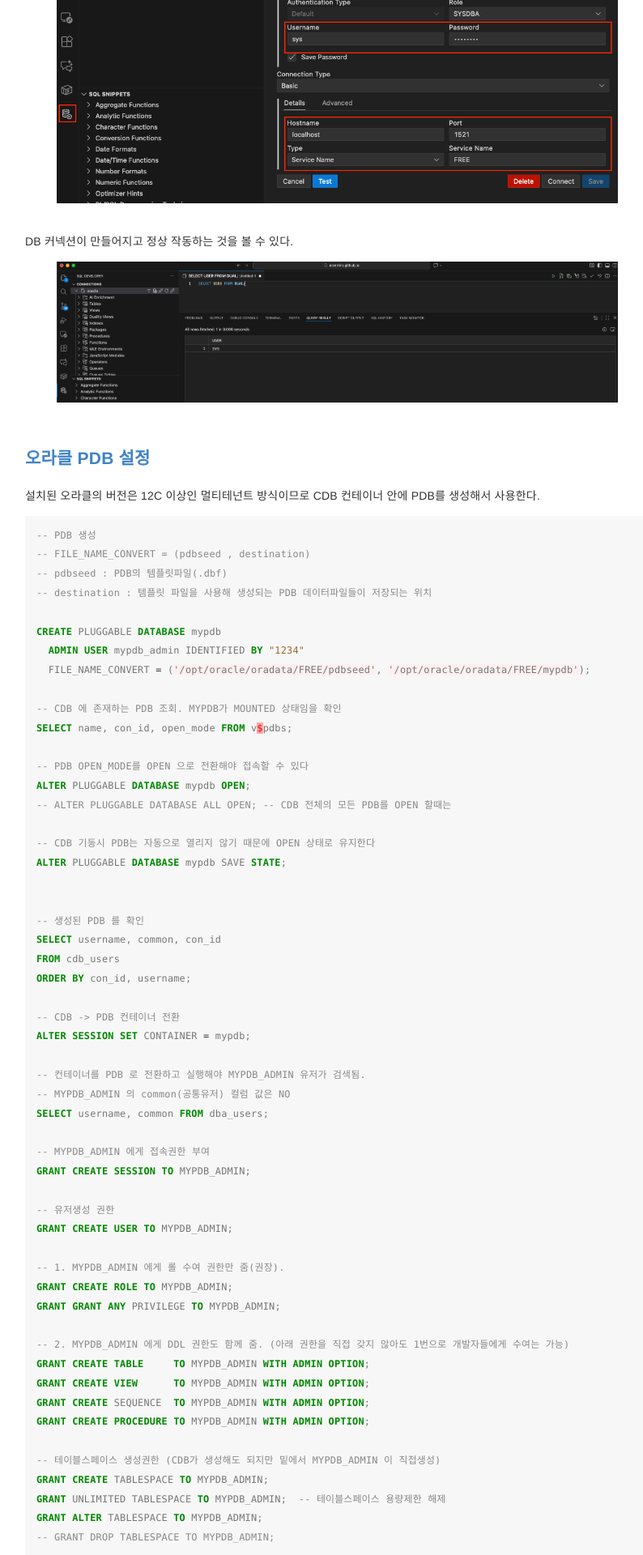
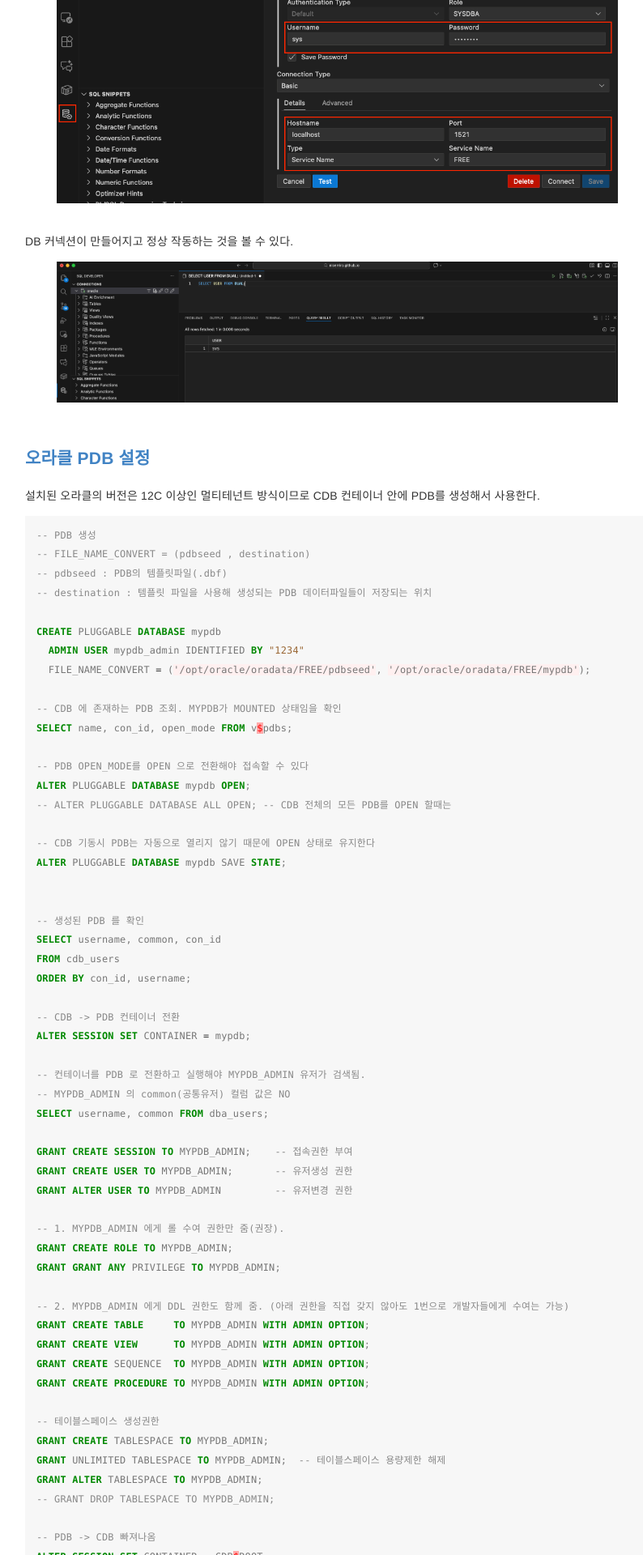
Before and after one commit to nicemiro/nicemiro.github.io, a Jekyll site: the page built from _posts/web/2025-12-08-running_oracle_in_mac.md, in a window 1280 px wide. Shown: the part 3080-5000 px from the top of the page at 81% size, without its empty margins (224-1018 px from the left). Built offline with Jekyll 4.4.1, drawn with Linux system fonts in a browser that asks for light colours; some of the changed text lies outside the part shown.

Commit message:
add: additional content

```diff
--- a/_posts/web/2025-12-08-running_oracle_in_mac.md
+++ b/_posts/web/2025-12-08-running_oracle_in_mac.md
@@ -201,11 +201,9 @@ ALTER SESSION SET CONTAINER = mypdb;
 -- MYPDB_ADMIN 의 common(공통유저) 컬럼 값은 NO
 SELECT username, common FROM dba_users;
 
--- MYPDB_ADMIN 에게 접속권한 부여
-GRANT CREATE SESSION TO MYPDB_ADMIN;
-
--- 유저생성 권한
-GRANT CREATE USER TO MYPDB_ADMIN;
+GRANT CREATE SESSION TO MYPDB_ADMIN;    -- 접속권한 부여
+GRANT CREATE USER TO MYPDB_ADMIN;       -- 유저생성 권한
+GRANT ALTER USER TO MYPDB_ADMIN         -- 유저변경 권한
 
 -- 1. MYPDB_ADMIN 에게 롤 수여 권한만 줌(권장).
 GRANT CREATE ROLE TO MYPDB_ADMIN;
@@ -217,7 +215,7 @@ GRANT CREATE VIEW      TO MYPDB_ADMIN WITH ADMIN OPTION;
 GRANT CREATE SEQUENCE  TO MYPDB_ADMIN WITH ADMIN OPTION;
 GRANT CREATE PROCEDURE TO MYPDB_ADMIN WITH ADMIN OPTION;
 
--- 테이블스페이스 생성권한 (CDB가 생성해도 되지만 밑에서 MYPDB_ADMIN 이 직접생성)
+-- 테이블스페이스 생성권한
 GRANT CREATE TABLESPACE TO MYPDB_ADMIN;
 GRANT UNLIMITED TABLESPACE TO MYPDB_ADMIN;  -- 테이블스페이스 용량제한 해제
 GRANT ALTER TABLESPACE TO MYPDB_ADMIN;
```
Also changed, not shown: other parts of _posts/web/2025-12-08-running_oracle_in_mac.md (+2 -1 lines).
